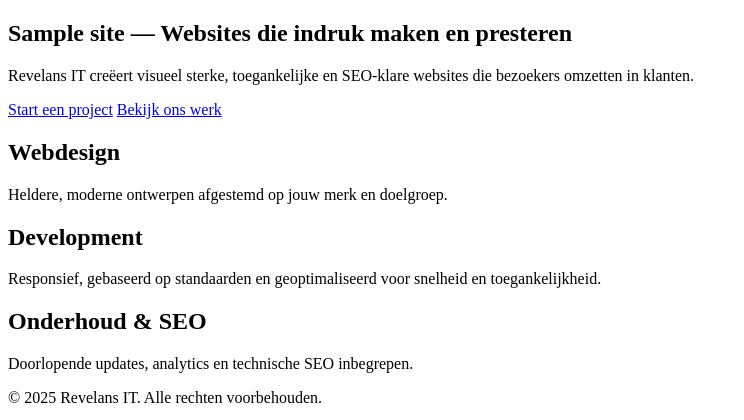
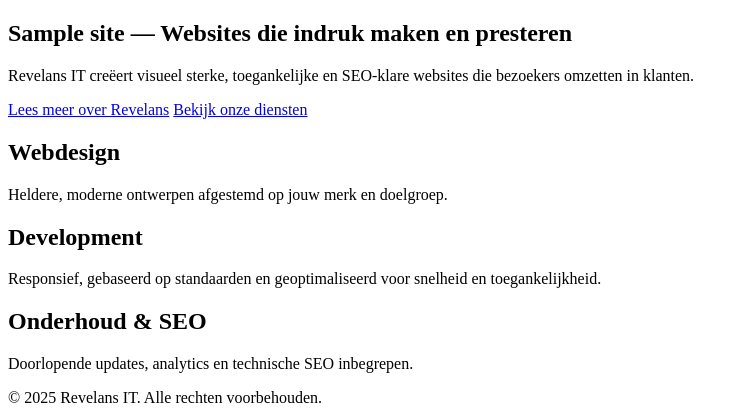
Before and after one commit to RevelansIT/revelansit, a WordPress theme: template wp-theme/revelansit/front-page.php in a window 1280 px wide. Shown: the part 65-485 px from the top of the page, without its empty margins (0-744 px from the left). Run offline with PHP 8.4 and a stand-in for WordPress, Linux system fonts and the light colour scheme; the site name, menu and one post (Sample post) are stand-ins, and other content is empty.

Commit message:
Update hero CTA links on WordPress front page

```diff
--- a/wp-theme/revelansit/front-page.php
+++ b/wp-theme/revelansit/front-page.php
@@ -1,11 +1,18 @@
 <?php get_header(); ?>
+
+<?php
+$about_page    = get_page_by_path('over-ons') ?: get_page_by_path('about');
+$about_url     = $about_page ? get_permalink($about_page) : home_url('/over-ons');
+$services_page = get_page_by_path('diensten') ?: get_page_by_path('services');
+$services_url  = $services_page ? get_permalink($services_page) : home_url('/diensten');
+?>
 
 <section class="hero gradient-animated">
   <h1><?php bloginfo('name'); ?> — Websites die indruk maken en presteren</h1>
   <p>Revelans IT creëert visueel sterke, toegankelijke en SEO-klare websites die bezoekers omzetten in klanten.</p>
   <p class="actions">
-    <a class="button" href="<?php echo esc_url( home_url('/contact') ); ?>">Start een project</a>
-    <a class="link" href="<?php echo esc_url( home_url('/portfolio') ); ?>">Bekijk ons werk</a>
+    <a class="button" href="<?php echo esc_url($about_url); ?>">Lees meer over Revelans</a>
+    <a class="button button-secondary" href="<?php echo esc_url($services_url); ?>">Bekijk onze diensten</a>
   </p>
 </section>
 
```
